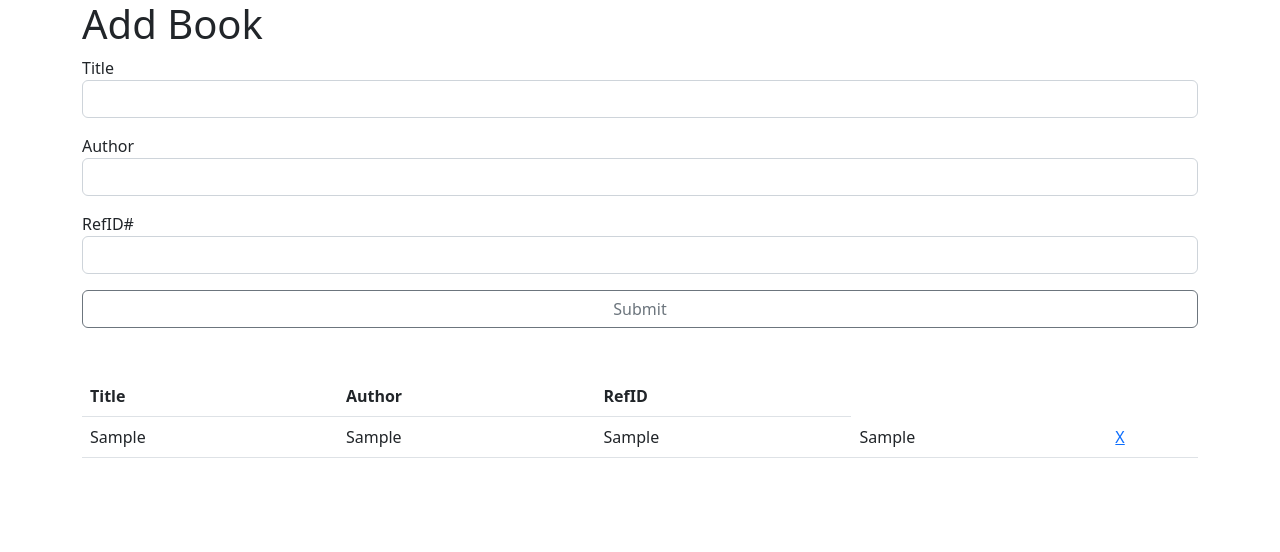
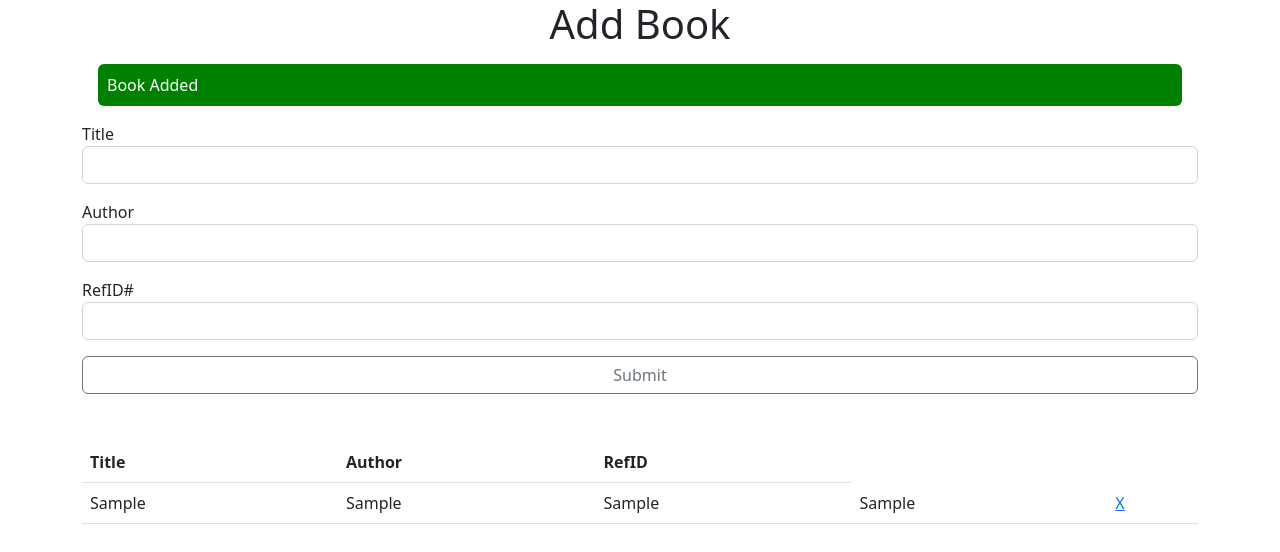
Before and after one commit to ajaymarimuthu/books-list-project-JS, a plain HTML site: page index.html in a window 1280 px wide. Both pictures are taken after typing "Sample", "Sample", "Sample" into the empty fields and a click on the button "Submit". Drawn offline with nearby package versions, Linux system fonts and the light colour scheme.

Commit message:
added alert functionalities

```diff
--- a/index.html
+++ b/index.html
@@ -12,7 +12,7 @@
 <body>
 
     <div class="container">
-      <h1>Add Book</h1>
+      <h1 style="text-align: center;">Add Book</h1>
 
       <form id="book-form">
         <div class="mb-3">
--- a/main.js
+++ b/main.js
@@ -31,6 +31,34 @@ function UI(){
         // console.log(row);
     }
 
+    // method to show alert
+
+    UI.prototype.showAlert = (message,className) =>{
+        //  creating div
+        const div= document.createElement('div');
+        div.className=`alert ${className}`;
+
+        div.appendChild(document.createTextNode(message));
+
+        const container =document.querySelector('.container');
+        const form =document.querySelector('#book-form');
+
+        container.insertBefore(div,form);
+
+        // timeout after 3 sec  /
+
+        setTimeout(()=>{
+            document.querySelector('.alert').remove();
+        },3000)
+
+
+
+    }
+
+
+
+    // method implementation to clearfields
+
     UI.prototype.clearFields=()=>{
         console.log("clearing");
         document.getElementById('title').value="";
@@ -63,12 +91,29 @@ document.getElementById('book-form').addEventListener('submit',(e)=>{
 
     // console.log(ui);
 
+
+    // validating the field
+
+    if(title==='' || author === '' || refid === ''){
+        // Error alert  /
+        ui.showAlert('Please fill in all fields','error')
+    }
+    else{
+
+
     // Adding book to UI   using addBookToList method
 
     ui.addBookToList(book);
 
+    // shwing success alert  for adding bbok/
+
+    ui.showAlert('Book Added','success');
+
     // clearing the input fields after submitting using clearFields method
     ui.clearFields();
+
+    }
+
 
 
 
--- a/style.css
+++ b/style.css
@@ -0,0 +1,12 @@
+.success, .error{
+    color: white;
+    padding: 0.5rem;
+    margin: 1rem;
+}
+
+.success{
+  background: green;
+}
+.error{
+    background: red;
+}
```
